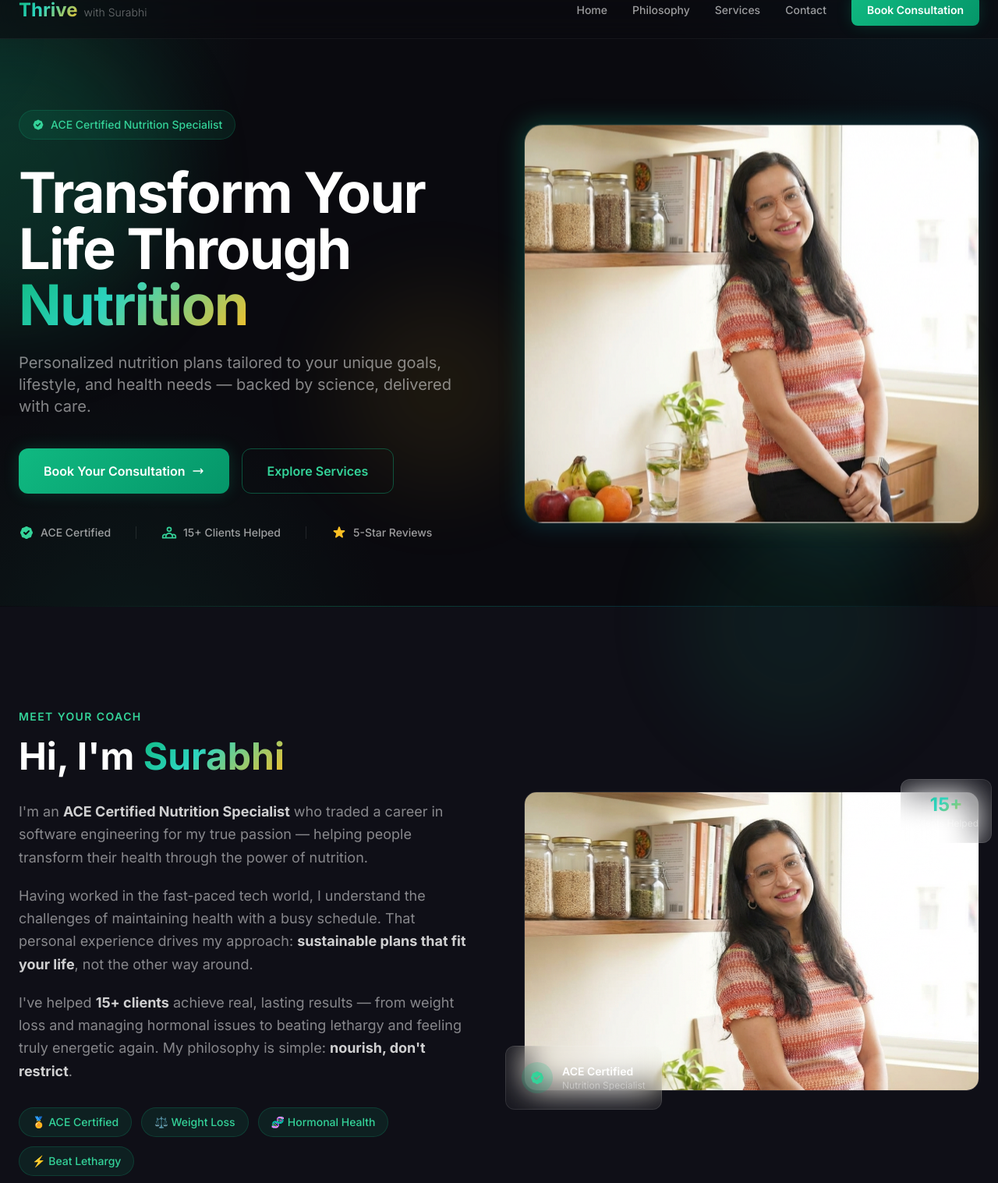
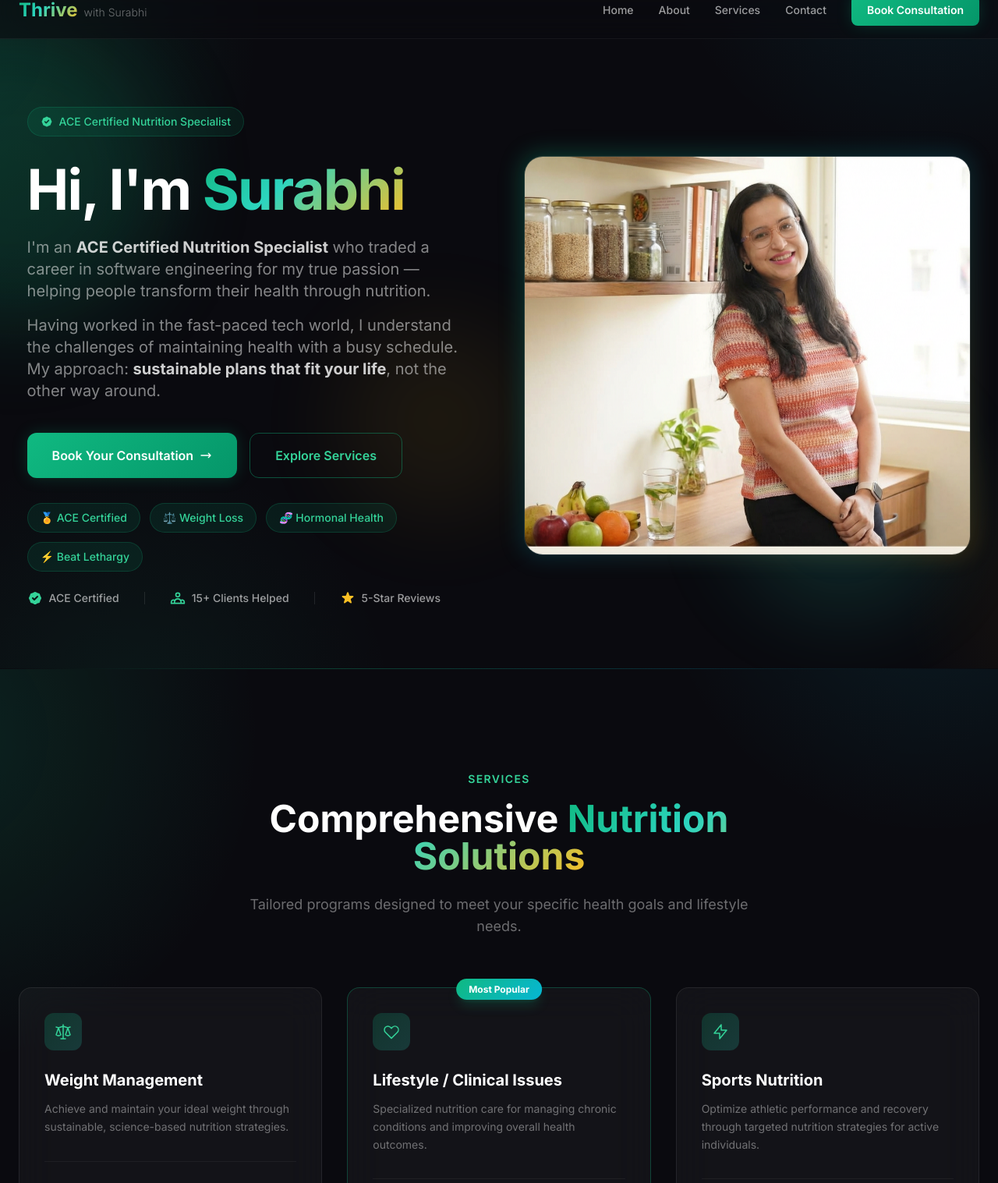
Before and after one commit to shekhar30/ThriveWithSurabhi, a website: page index.html in a window 1280 px wide. Shown: the part 23-1540 px from the top of the page at 78% size. Drawn offline with nearby package versions, Linux system fonts and the light colour scheme.

Commit message:
Merge Hero and Meet Surabhi into single section, remove duplicate image
- Combined hero intro with personal story (Hi, I'm Surabhi)

- Single Surabhi image with hero glow effect, no floating overlays

- Added credential pills and trust stats to hero

- Renamed nav link from Philosophy to About

- Removed redundant section divider

```diff
--- a/index.html
+++ b/index.html
@@ -406,7 +406,7 @@
                 <!-- Desktop Nav -->
                 <div class="hidden md:flex items-center space-x-8">
                     <a href="#home" class="nav-link text-sm font-medium">Home</a>
-                    <a href="#philosophy" class="nav-link text-sm font-medium">Philosophy</a>
+                    <a href="#home" class="nav-link text-sm font-medium">About</a>
                     <a href="#services" class="nav-link text-sm font-medium">Services</a>
                     <a href="#contact" class="nav-link text-sm font-medium">Contact</a>
                     <a href="#booking" class="btn-glow text-white px-5 py-2.5 rounded-lg text-sm font-semibold">
@@ -425,7 +425,7 @@
             <!-- Mobile Menu -->
             <div id="mobile-menu" class="hidden md:hidden mt-4 pb-4 space-y-1 mobile-menu-bg rounded-xl p-4 mt-3">
                 <a href="#home" class="block text-white/60 hover:text-white transition py-3 px-4 rounded-lg hover:bg-white/5 text-sm">Home</a>
-                <a href="#philosophy" class="block text-white/60 hover:text-white transition py-3 px-4 rounded-lg hover:bg-white/5 text-sm">Philosophy</a>
+                <a href="#home" class="block text-white/60 hover:text-white transition py-3 px-4 rounded-lg hover:bg-white/5 text-sm">About</a>
                 <a href="#services" class="block text-white/60 hover:text-white transition py-3 px-4 rounded-lg hover:bg-white/5 text-sm">Services</a>
                 <a href="#contact" class="block text-white/60 hover:text-white transition py-3 px-4 rounded-lg hover:bg-white/5 text-sm">Contact</a>
                 <a href="#booking" class="block btn-glow text-white text-center py-3 px-4 rounded-lg text-sm font-semibold mt-2">
@@ -453,13 +453,18 @@
                     </div>
 
                     <h1 class="reveal reveal-delay-1 text-5xl md:text-6xl lg:text-7xl font-bold leading-[1.1] tracking-tight mb-6">
-                        Transform Your Life Through
-                        <span class="gradient-text"> Nutrition</span>
+                        Hi, I'm
+                        <span class="gradient-text"> Surabhi</span>
                     </h1>
 
-                    <p class="reveal reveal-delay-2 text-lg md:text-xl text-white/50 mb-10 max-w-xl mx-auto lg:mx-0 leading-relaxed">
-                        Personalized nutrition plans tailored to your unique goals, lifestyle, and health needs — backed by science, delivered with care.
-                    </p>
+                    <div class="space-y-4 mb-10 max-w-xl mx-auto lg:mx-0">
+                        <p class="reveal reveal-delay-2 text-lg md:text-xl text-white/50 leading-relaxed">
+                            I'm an <strong class="text-white/80">ACE Certified Nutrition Specialist</strong> who traded a career in software engineering for my true passion — helping people transform their health through nutrition.
+                        </p>
+                        <p class="reveal reveal-delay-2 text-lg md:text-xl text-white/50 leading-relaxed">
+                            Having worked in the fast-paced tech world, I understand the challenges of maintaining health with a busy schedule. My approach: <strong class="text-white/80">sustainable plans that fit your life</strong>, not the other way around.
+                        </p>
+                    </div>
 
                     <div class="reveal reveal-delay-3 flex flex-col sm:flex-row gap-4 justify-center lg:justify-start">
                         <a href="#booking" class="btn-glow text-white px-8 py-4 rounded-xl text-base font-semibold inline-flex items-center justify-center space-x-2">
@@ -473,8 +478,16 @@
                         </a>
                     </div>
 
+                    <!-- Credential & Outcome Pills -->
+                    <div class="reveal reveal-delay-4 flex flex-wrap gap-3 mt-8 justify-center lg:justify-start">
+                        <span class="feature-pill px-4 py-2 rounded-full text-sm font-medium">🏅 ACE Certified</span>
+                        <span class="feature-pill px-4 py-2 rounded-full text-sm font-medium">⚖️ Weight Loss</span>
+                        <span class="feature-pill px-4 py-2 rounded-full text-sm font-medium">🧬 Hormonal Health</span>
+                        <span class="feature-pill px-4 py-2 rounded-full text-sm font-medium">⚡ Beat Lethargy</span>
+                    </div>
+
                     <!-- Trust Stats -->
-                    <div class="reveal reveal-delay-4 flex flex-wrap items-center gap-6 sm:gap-8 mt-10 justify-center lg:justify-start">
+                    <div class="reveal reveal-delay-4 flex flex-wrap items-center gap-6 sm:gap-8 mt-6 justify-center lg:justify-start">
                         <div class="flex items-center space-x-2">
                             <svg class="w-5 h-5 text-emerald-400" fill="currentColor" viewBox="0 0 20 20"><path fill-rule="evenodd" d="M6.267 3.455a3.066 3.066 0 001.745-.723 3.066 3.066 0 013.976 0 3.066 3.066 0 001.745.723 3.066 3.066 0 012.812 2.812c.051.643.304 1.254.723 1.745a3.066 3.066 0 010 3.976 3.066 3.066 0 00-.723 1.745 3.066 3.066 0 01-2.812 2.812 3.066 3.066 0 00-1.745.723 3.066 3.066 0 01-3.976 0 3.066 3.066 0 00-1.745-.723 3.066 3.066 0 01-2.812-2.812 3.066 3.066 0 00-.723-1.745 3.066 3.066 0 010-3.976 3.066 3.066 0 00.723-1.745 3.066 3.066 0 012.812-2.812zm7.44 5.252a1 1 0 00-1.414-1.414L9 10.586 7.707 9.293a1 1 0 00-1.414 1.414l2 2a1 1 0 001.414 0l4-4z" clip-rule="evenodd"></path></svg>
                             <span class="text-white/60 text-sm font-medium">ACE Certified</span>
@@ -498,78 +511,7 @@
                     <div class="hero-float">
                         <div class="hero-image-glow">
                             <div class="hero-img-container h-[28rem] md:h-[32rem]">
-                                <img src="images/surabhi.png" alt="Surabhi - Nutrition Consultant" class="w-full h-full object-cover object-top">
-                            </div>
-                        </div>
-                    </div>
-                </div>
-            </div>
-        </div>
-    </section>
-
-    <!-- ===== SECTION DIVIDER ===== -->
-    <div class="section-divider"></div>
-
-    <!-- ===== MEET SURABHI SECTION ===== -->
-    <section id="philosophy" class="relative py-24 md:py-32 bg-dark-900">
-        <!-- Subtle orb -->
-        <div class="floating-orb w-80 h-80 bg-emerald-500 -top-40 right-20" style="animation-delay: -3s; opacity: 0.08;"></div>
-
-        <div class="max-w-7xl mx-auto px-6 relative z-10">
-            <div class="flex flex-col lg:flex-row items-center gap-16">
-                <!-- Left: Content -->
-                <div class="lg:w-1/2">
-                    <div class="reveal">
-                        <span class="text-emerald-400 text-sm font-semibold tracking-widest uppercase">Meet Your Coach</span>
-                        <h2 class="text-4xl md:text-5xl font-bold mt-4 mb-8 leading-tight">
-                            Hi, I'm <span class="gradient-text">Surabhi</span>
-                        </h2>
-                    </div>
-
-                    <div class="space-y-5">
-                        <p class="reveal reveal-delay-1 text-white/50 text-lg leading-relaxed">
-                            I'm an <strong class="text-white/80">ACE Certified Nutrition Specialist</strong> who traded a career in software engineering for my true passion — helping people transform their health through the power of nutrition.
-                        </p>
-                        <p class="reveal reveal-delay-2 text-white/50 text-lg leading-relaxed">
-                            Having worked in the fast-paced tech world, I understand the challenges of maintaining health with a busy schedule. That personal experience drives my approach: <strong class="text-white/80">sustainable plans that fit your life</strong>, not the other way around.
-                        </p>
-                        <p class="reveal reveal-delay-3 text-white/50 text-lg leading-relaxed">
-                            I've helped <strong class="text-white/80">15+ clients</strong> achieve real, lasting results — from weight loss and managing hormonal issues to beating lethargy and feeling truly energetic again. My philosophy is simple: <strong class="text-white/80">nourish, don't restrict</strong>.
-                        </p>
-                    </div>
-
-                    <!-- Credential & Outcome Pills -->
-                    <div class="reveal reveal-delay-4 flex flex-wrap gap-3 mt-8">
-                        <span class="feature-pill px-4 py-2 rounded-full text-sm font-medium">🏅 ACE Certified</span>
-                        <span class="feature-pill px-4 py-2 rounded-full text-sm font-medium">⚖️ Weight Loss</span>
-                        <span class="feature-pill px-4 py-2 rounded-full text-sm font-medium">🧬 Hormonal Health</span>
-                        <span class="feature-pill px-4 py-2 rounded-full text-sm font-medium">⚡ Beat Lethargy</span>
-                    </div>
-                </div>
-
-                <!-- Right: Image -->
-                <div class="lg:w-1/2 reveal reveal-delay-2">
-                    <div class="relative">
-                        <div class="rounded-2xl overflow-hidden border border-white/10 h-[24rem]">
-                            <img src="images/surabhi.png" alt="Surabhi - ACE Certified Nutrition Specialist" class="w-full h-full object-cover object-top">
-                        </div>
-                        <!-- Floating credential card -->
-                        <div class="absolute -bottom-6 -left-6 glass rounded-xl p-5 border border-white/10">
-                            <div class="flex items-center space-x-3">
-                                <div class="w-10 h-10 rounded-full bg-emerald-500/20 flex items-center justify-center">
-                                    <svg class="w-5 h-5 text-emerald-400" fill="currentColor" viewBox="0 0 20 20"><path fill-rule="evenodd" d="M6.267 3.455a3.066 3.066 0 001.745-.723 3.066 3.066 0 013.976 0 3.066 3.066 0 001.745.723 3.066 3.066 0 012.812 2.812c.051.643.304 1.254.723 1.745a3.066 3.066 0 010 3.976 3.066 3.066 0 00-.723 1.745 3.066 3.066 0 01-2.812 2.812 3.066 3.066 0 00-1.745.723 3.066 3.066 0 01-3.976 0 3.066 3.066 0 00-1.745-.723 3.066 3.066 0 01-2.812-2.812 3.066 3.066 0 00-.723-1.745 3.066 3.066 0 010-3.976 3.066 3.066 0 00.723-1.745 3.066 3.066 0 012.812-2.812zm7.44 5.252a1 1 0 00-1.414-1.414L9 10.586 7.707 9.293a1 1 0 00-1.414 1.414l2 2a1 1 0 001.414 0l4-4z" clip-rule="evenodd"></path></svg>
-                                </div>
-                                <div>
-                                    <div class="text-white font-semibold text-sm">ACE Certified</div>
-                                    <div class="text-white/40 text-xs">Nutrition Specialist</div>
-                                </div>
-                            </div>
-                        </div>
-                        <!-- Floating stats card -->
-                        <div class="absolute -top-4 -right-4 glass rounded-xl p-4 border border-white/10">
-                            <div class="text-center">
-                                <div class="text-2xl font-bold gradient-text">15+</div>
-                                <div class="text-white/40 text-xs">Clients Helped</div>
+                                <img src="images/surabhi.png" alt="Surabhi - ACE Certified Nutrition Specialist" class="w-full h-full object-cover object-top">
                             </div>
                         </div>
                     </div>
@@ -993,7 +935,7 @@
                 <!-- Center: Links -->
                 <div class="flex space-x-8">
                     <a href="#home" class="text-white/30 hover:text-white/70 text-sm transition">Home</a>
-                    <a href="#philosophy" class="text-white/30 hover:text-white/70 text-sm transition">Philosophy</a>
+                    <a href="#home" class="text-white/30 hover:text-white/70 text-sm transition">About</a>
                     <a href="#services" class="text-white/30 hover:text-white/70 text-sm transition">Services</a>
                     <a href="#contact" class="text-white/30 hover:text-white/70 text-sm transition">Contact</a>
                 </div>
```
